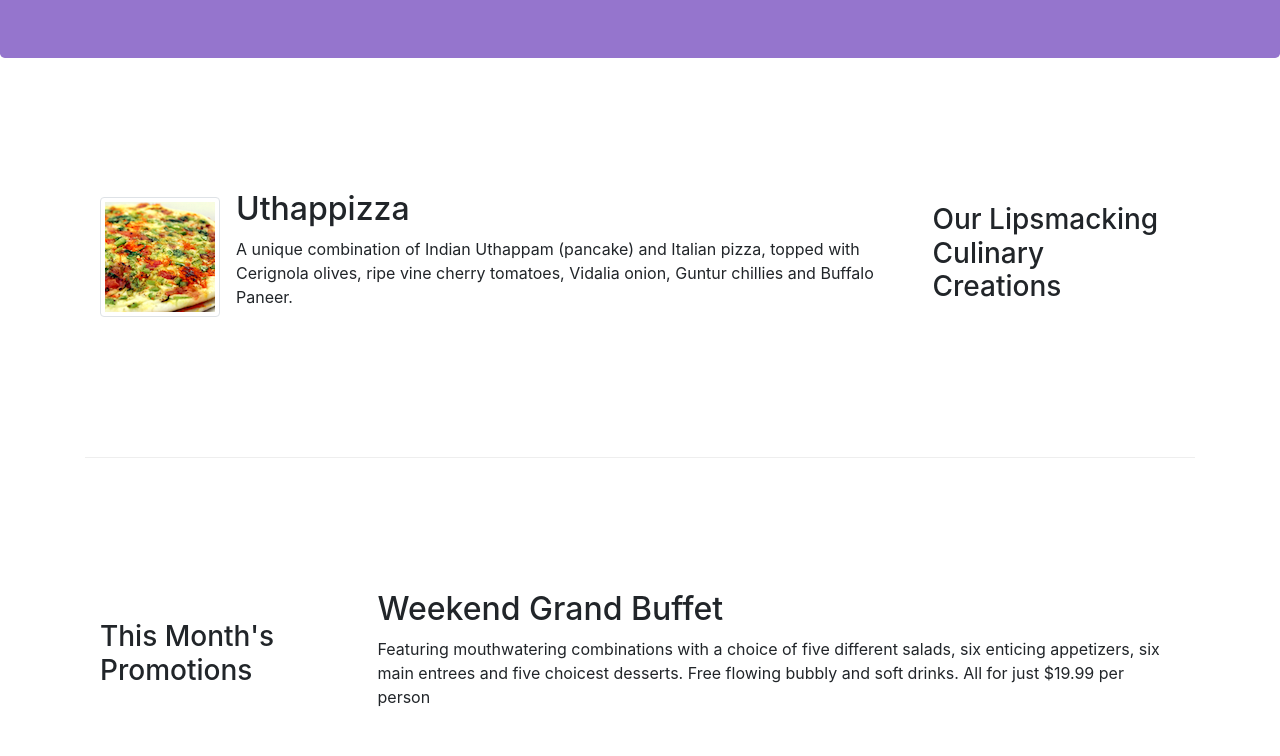
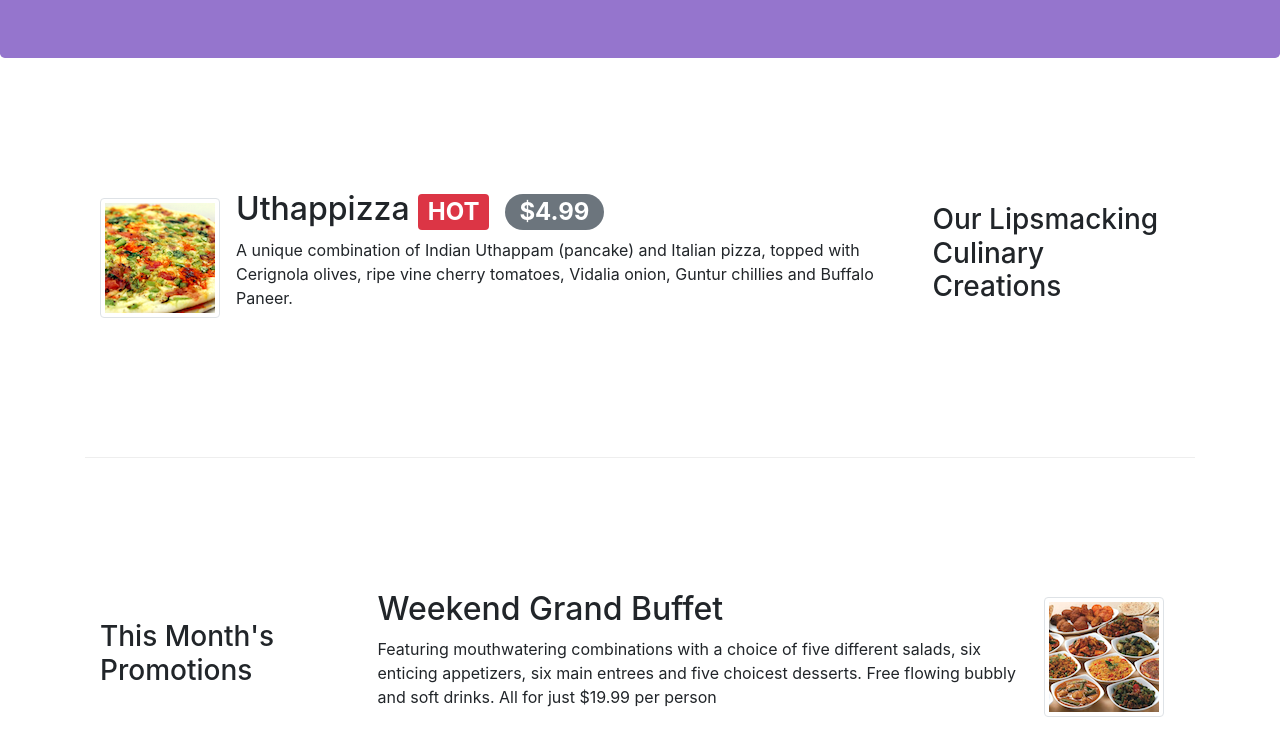
Before and after one commit to NadezhdaBabenko/Coursera-React, a website: page index.html in a window 1280 px wide. Shown: the part 276-1032 px from the top of the page. Drawn offline with nearby package versions, Linux system fonts and the light colour scheme.

Commit message:
Alerting Users

```diff
--- a/index.html
+++ b/index.html
@@ -49,6 +49,7 @@
     </header>
 
     <div class="container">
+
         <div class="row row-content align-items-center">
             <div class="col-12 col-sm-4 order-sm-last col-md-3">
                 <h3>Our Lipsmacking Culinary Creations</h3>
@@ -56,8 +57,8 @@
             <div class="col col-sm order-sm-first col-md">
                 <div class="media">
                     <img src="./img/uthappizza.png" alt="Uthappizza" class="d-flex mr-3 img-thumbnail align-self-center">
-                    <div class="media-body ">
-                        <h2 class="mt-0">Uthappizza</h2>
+                    <div class="media-body">
+                        <h2 class="mt-0">Uthappizza <span class="badge badge-danger mr-3">HOT</span><span class="badge badge-pill badge-secondary">$4.99</span></h2>
                         <p>A unique combination of Indian Uthappam (pancake) and Italian pizza, topped with Cerignola olives, ripe vine cherry tomatoes, Vidalia onion, Guntur chillies and Buffalo Paneer.</p>
                     </div>
                 </div>
@@ -69,8 +70,13 @@
                 <h3>This Month's Promotions</h3>
             </div>
             <div class="col col-sm col-md">
-                <h2>Weekend Grand Buffet</h2>
-                <p>Featuring mouthwatering combinations with a choice of five different salads, six enticing appetizers, six main entrees and five choicest desserts. Free flowing bubbly and soft drinks. All for just $19.99 per person </p>
+                <div class="media">
+                    <div class="media-body">
+                        <h2 class="mt-0">Weekend Grand Buffet</h2>
+                        <p>Featuring mouthwatering combinations with a choice of five different salads, six enticing appetizers, six main entrees and five choicest desserts. Free flowing bubbly and soft drinks. All for just $19.99 per person </p>
+                    </div>
+                    <img class="d-flex mr-3 img-thumbnail align-self-center" src="./img/buffet.png" alt="buffet">
+                </div>
             </div>
         </div>
 
```
